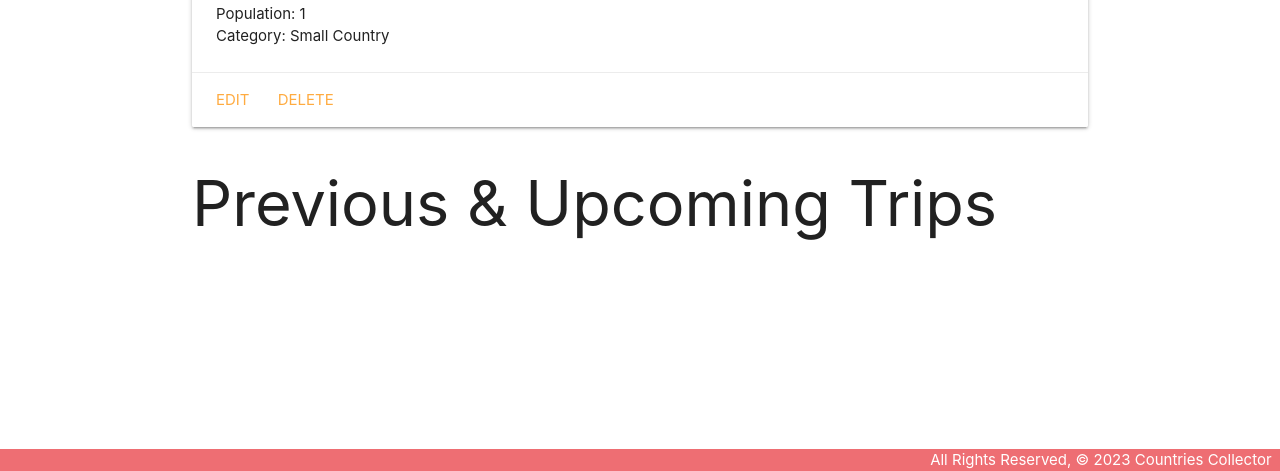
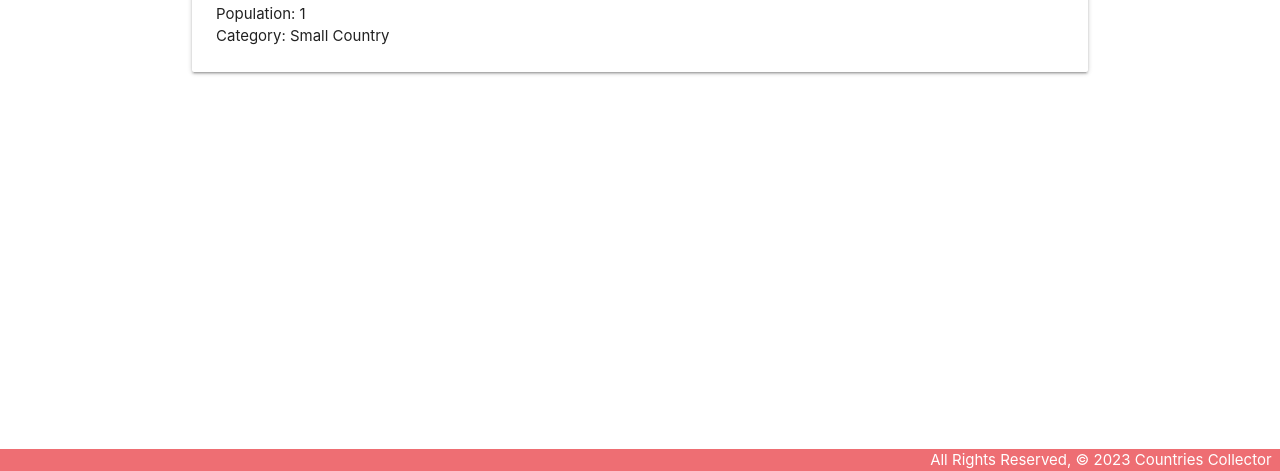
Before and after one commit to marcuswonder/countrycollector, a Django app: page /countries/1/ in a window 1280 px wide. Shown: the part 329-800 px from the top of the page. Run offline with Django 4.2, Linux system fonts and the light colour scheme; tables that the repository leaves empty hold one stand-in row (values such as "Sample post").

Commit message:
Create, Update and Delete Country Functions removed. Country Index and Detail page retained for future functionality

```diff
--- a/main_app/templates/countries/detail.html
+++ b/main_app/templates/countries/detail.html
@@ -18,25 +18,7 @@
         <p>Category: Small Country</p>
     {% endif %}
   </div>
-  <div class="card-action">
-    <a href="{% url 'countries_update' country.id %}">Edit</a>
-    <a href="{% url 'countries_delete' country.id %}">Delete</a>
-  </div>
 </div>
-
-<h1>Previous & Upcoming Trips</h1>
-  {% for trip in country.trips_set.all %}
-    <div class="card">
-      <div class="card-content">
-        <span class="card-title">{{ trip.title }}</span>
-        <p>Trip Purpose: {{ trip.get_purpose_display }}</p>
-        <p>Start Date: {{ trip.start }}</p>
-        <p>End Date: {{ trip.end }}</p>
-        <p>Highlight: {{ trip.highlight }}</p>
-        <p>Roadtrip: {{ trip.get_roadtrip_display }}</p>
-      </div>
-    </div>
-  {% endfor %}
 
 <br>
 {% endblock %}
--- a/main_app/urls.py
+++ b/main_app/urls.py
@@ -5,20 +5,16 @@
     path('', views.home, name='home'),
     path('about/', views.about, name='about'),
     path('countries/', views.countries_index, name='countries_index'),
+    path('countries/<int:country_id>/', views.countries_detail, name='country_detail'),
     path('trips/', views.trips_index, name='trips_index'),
     path('segments/', views.segments_index, name='segments_index'),
-    path('countries/<int:country_id>/', views.countries_detail, name='country_detail'),
     path('trips/<int:trip_id>/', views.trips_detail, name='trip_detail'),
     path('segments/<int:segment_id>/', views.segments_detail, name='segment_detail'),
-    path('countries/create/', views.CountryCreate.as_view(), name='countries_create'),
     path('trips/create/', views.TripCreate.as_view(), name='trips_create'),
     path('segments/create/', views.SegmentCreate.as_view(), name='segments_create'),
-    path('countries/<int:pk>/update/', views.CountryUpdate.as_view(), name='countries_update'),
-    path('trips/<int:trip_id>/assoc_country/<int:country_id>/', views.assoc_country, name='assoc_country'),
     path('trips/<int:pk>/update/', views.TripUpdate.as_view(), name='trips_update'),
     path('trips/<int:trip_id>/segment/<int:segment_id>/', views.assoc_segment, name='assoc_segment'),
     path('segments/<int:pk>/update/', views.SegmentUpdate.as_view(), name='segments_update'),
-    path('countries/<int:pk>/delete/', views.CountryDelete.as_view(), name='countries_delete'),
     path('trips/<int:pk>/delete/', views.TripDelete.as_view(), name='trips_delete'),
     path('segments/<int:pk>/delete/', views.SegmentDelete.as_view(), name='segments_delete'),
     path('fetchcountries', views.fetchCountries, name='fetch_countries')
--- a/main_app/views.py
+++ b/main_app/views.py
@@ -36,11 +36,9 @@
 
 def trips_detail(request, trip_id):
   trip = Trip.objects.get(id=trip_id)
-  countries = Country.objects.all()
   segments = Segment.objects.all()
   return render(request, 'trips/detail.html', {
     'trip': trip,
-    'countries': countries,
     'segments': segments
   })
 
@@ -50,10 +48,6 @@
     'segment': segment,
   })
 
-class CountryCreate(CreateView):
-  model = Country
-  fields = '__all__'
-
 class TripCreate(CreateView):
   model = Trip
   fields = ['title', 'start', 'end', 'highlight', 'roadtrip', 'purpose']
@@ -62,14 +56,8 @@
     form.instance.user = self.request.user
     return super().form_valid(form)
 
-  # success_url = '/trips'
-
 class SegmentCreate(CreateView):
   model = Segment
-  fields = '__all__'
-
-class CountryUpdate(UpdateView):
-  model = Country
   fields = '__all__'
 
 class TripUpdate(UpdateView):
@@ -80,10 +68,6 @@
   model = Segment
   fields = '__all__'
 
-class CountryDelete(DeleteView):
-  model = Country
-  success_url = '/countries'
-
 class TripDelete(DeleteView):
   model = Trip
   success_url = '/trips'
@@ -92,9 +76,9 @@
   model = Segment
   success_url = '/segments'
 
-def assoc_country(request, trip_id, country_id):
-    Trip.objects.get(id=trip_id).countries.add(country_id)
-    return redirect('detail', trip_id=trip_id)
+# def assoc_country(request, trip_id, country_id):
+#     Trip.objects.get(id=trip_id).countries.add(country_id)
+#     return redirect('detail', trip_id=trip_id)
 
 def assoc_segment(request, trip_id, segment_id):
     Trip.objects.get(id=trip_id).segments.add(segment_id)
```
